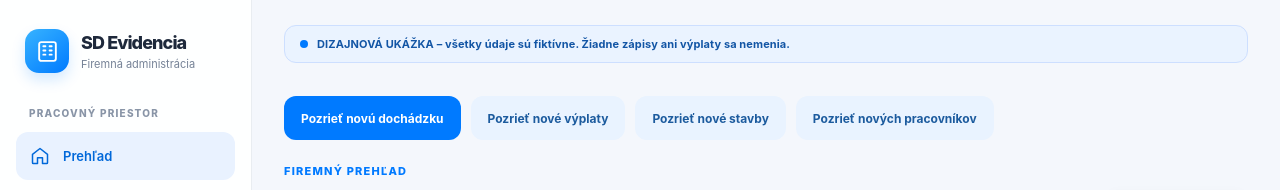
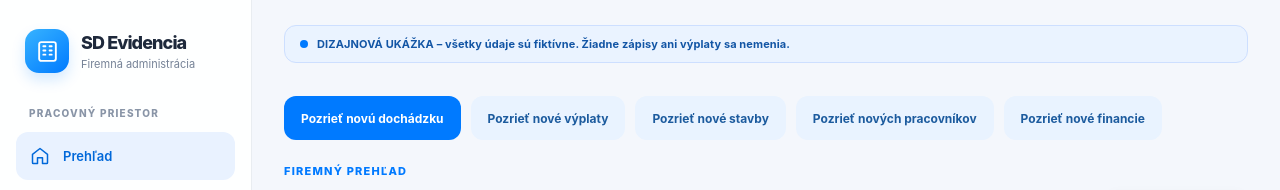
Before and after one commit to Nicolas-Jakubik/stavebna-appka, a Next.js app: page /design-preview in a window 1280 px wide. Shown: the top 190 px of the page. Built offline with nearby package versions, Linux system fonts and the light colour scheme.

Commit message:
Preview: link finance design from read-only overview

```diff
--- a/app/design-preview/page.tsx
+++ b/app/design-preview/page.tsx
@@ -90,6 +90,9 @@ export default function DesignPreviewPage() {
           <Link href="/design-preview/pracovnici" style={{display:"inline-flex",alignItems:"center",minHeight:44,padding:"10px 17px",borderRadius:12,color:"#1c5b9e",background:"#e9f3ff",fontWeight:750,fontSize:12}}>
             Pozrieť nových pracovníkov
           </Link>
+          <Link href="/design-preview/financie" style={{display:"inline-flex",alignItems:"center",minHeight:44,padding:"10px 17px",borderRadius:12,color:"#1c5b9e",background:"#e9f3ff",fontWeight:750,fontSize:12}}>
+            Pozrieť nové financie
+          </Link>
         </nav>
         <div className="sdp-page-top">
           <div><span className="sdp-eyebrow">FIREMNÝ PREHĽAD</span><h1>Prehľad</h1><p>Všetko dôležité o práci vašej firmy na jednom mieste.</p></div>
```
